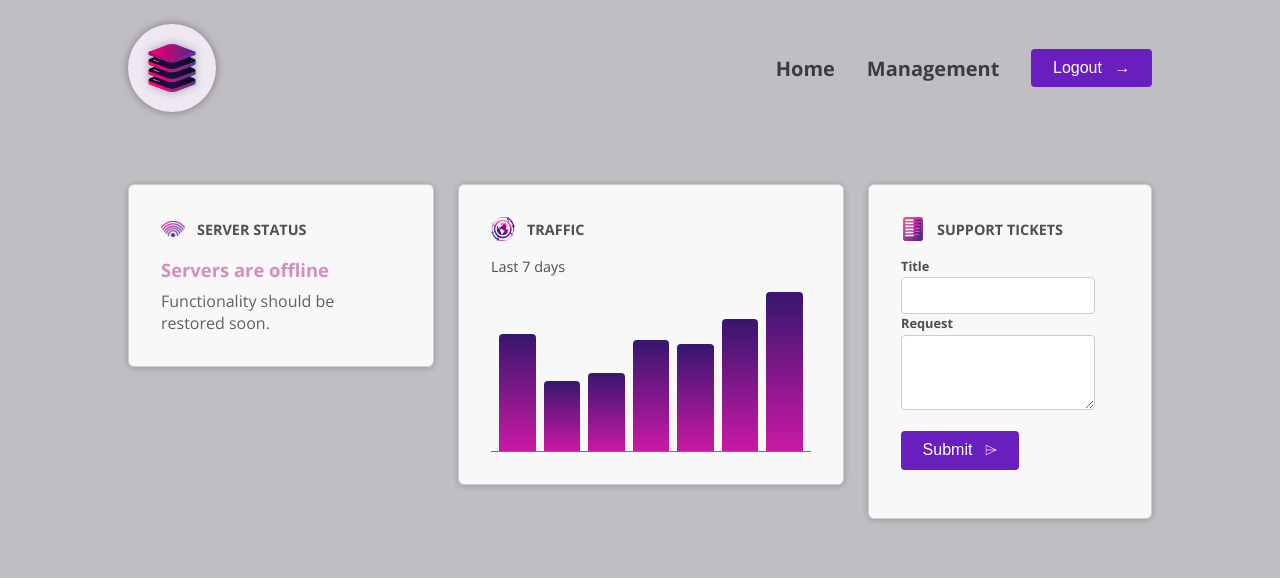
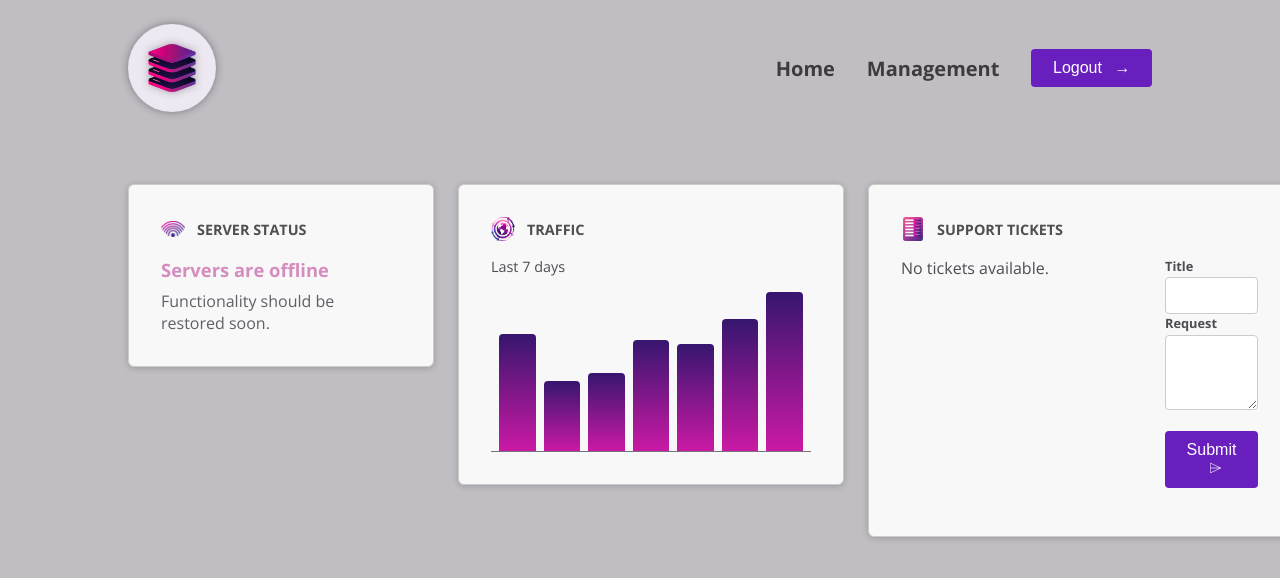
Before and after one commit to raseward14/ticketing-app, an Angular app: page / in a window 1280 px wide. Shown: the top 578 px of the page. Built offline with nearby package versions, Linux system fonts and the light colour scheme.

Commit message:
updated ticket background style and tickets template - also added angular variable {{$count}}

```diff
--- a/src/app/dashboard/tickets/ticket/ticket.component.css
+++ b/src/app/dashboard/tickets/ticket/ticket.component.css
@@ -37,6 +37,7 @@ p {
   margin: 10;
   padding: 10;
   width: 15rem;
+  background-color: grey;
 }
 
 button:hover {
--- a/src/app/dashboard/tickets/tickets.component.html
+++ b/src/app/dashboard/tickets/tickets.component.html
@@ -1,12 +1,20 @@
-<app-new-ticket (addTicket)="onAddTicket($event)" />
-
 <div>
-    @for (ticket of tickets; track $index) {
+    <ul>
+        @for (ticket of tickets; track ticket.id) {
+            <li>
                 <app-ticket
                     [id]="ticket.id"
                     [title]="ticket.title"
                     [requestText]="ticket.requestText"
                     [status]="ticket.status">
-        </app-ticket>
+                </app-ticket> - {{$count}}
+            </li>
+        } @empty {
+            <p>No tickets available.</p>
         }
+    </ul>
 </div>
+
+<div id="new-ticket">
+    <app-new-ticket (addTicket)="onAddTicket($event)" />
+</div>
```
Lines whose indentation alone changed are shown as unchanged.
